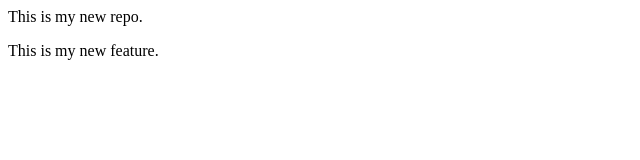
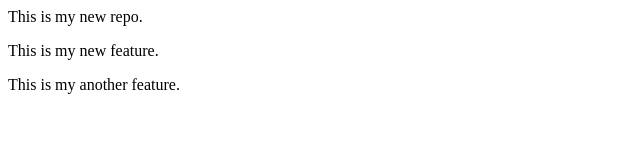
Before and after one commit to jai99kumar/DS-Project, a plain HTML site: page index.html in a window 1280 px wide. Shown: the whole page, without its empty margins (0-640 px from the left). Drawn offline with Linux system fonts and the light colour scheme.

Commit message:
Add new feature

```diff
--- a/index.html
+++ b/index.html
@@ -1,2 +1,3 @@
 <p>This is my new repo.</p>
 <p> This is my new feature.</p>
+<p> This is my another feature.</p>
```
